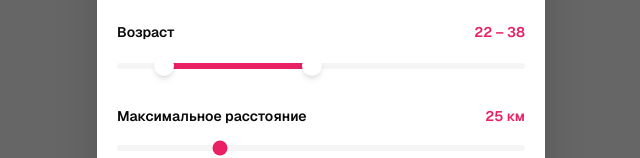
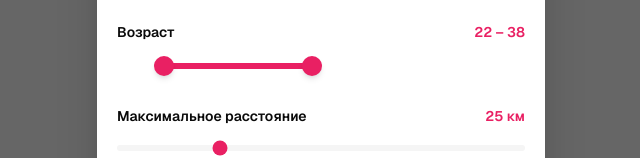
Before and after one commit to Manska2525/VVV-12, a Next.js app: page / in a window 1280 px wide. Both pictures are taken after a click on the button "Фильтры". Shown: the part 447-605 px from the top of the page, without its empty margins (319-959 px from the left). Built offline with nearby package versions, Linux system fonts and the light colour scheme.

Commit message:
fix: change age slider track to white and handles to pink

```diff
--- a/src/components/app/filters-sheet.tsx
+++ b/src/components/app/filters-sheet.tsx
@@ -217,7 +217,7 @@ function DualRangeSlider({
 
   return (
     <div className="relative h-8">
-      <div className="absolute left-0 right-0 top-1/2 h-1.5 -translate-y-1/2 rounded-full bg-secondary" />
+      <div className="absolute left-0 right-0 top-1/2 h-1.5 -translate-y-1/2 rounded-full bg-white" />
       <div
         className="absolute top-1/2 h-1.5 -translate-y-1/2 rounded-full bg-primary"
         style={{ left: `${leftPct}%`, right: `${100 - rightPct}%` }}
@@ -231,7 +231,7 @@ function DualRangeSlider({
           const v = Math.min(Number(e.target.value), valueMax - 1);
           onChange(v, valueMax);
         }}
-        className="pointer-events-none absolute inset-0 h-full w-full appearance-none bg-transparent [&::-webkit-slider-thumb]:pointer-events-auto [&::-webkit-slider-thumb]:h-5 [&::-webkit-slider-thumb]:w-5 [&::-webkit-slider-thumb]:appearance-none [&::-webkit-slider-thumb]:rounded-full [&::-webkit-slider-thumb]:border-2 [&::-webkit-slider-thumb]:border-primary [&::-webkit-slider-thumb]:bg-white [&::-webkit-slider-thumb]:shadow-md"
+        className="pointer-events-none absolute inset-0 h-full w-full appearance-none bg-transparent [&::-webkit-slider-thumb]:pointer-events-auto [&::-webkit-slider-thumb]:h-5 [&::-webkit-slider-thumb]:w-5 [&::-webkit-slider-thumb]:appearance-none [&::-webkit-slider-thumb]:rounded-full [&::-webkit-slider-thumb]:border-2 [&::-webkit-slider-thumb]:border-primary [&::-webkit-slider-thumb]:bg-primary [&::-webkit-slider-thumb]:shadow-md"
       />
       <input
         type="range"
@@ -242,7 +242,7 @@ function DualRangeSlider({
           const v = Math.max(Number(e.target.value), valueMin + 1);
           onChange(valueMin, v);
         }}
-        className="pointer-events-none absolute inset-0 h-full w-full appearance-none bg-transparent [&::-webkit-slider-thumb]:pointer-events-auto [&::-webkit-slider-thumb]:h-5 [&::-webkit-slider-thumb]:w-5 [&::-webkit-slider-thumb]:appearance-none [&::-webkit-slider-thumb]:rounded-full [&::-webkit-slider-thumb]:border-2 [&::-webkit-slider-thumb]:border-primary [&::-webkit-slider-thumb]:bg-white [&::-webkit-slider-thumb]:shadow-md"
+        className="pointer-events-none absolute inset-0 h-full w-full appearance-none bg-transparent [&::-webkit-slider-thumb]:pointer-events-auto [&::-webkit-slider-thumb]:h-5 [&::-webkit-slider-thumb]:w-5 [&::-webkit-slider-thumb]:appearance-none [&::-webkit-slider-thumb]:rounded-full [&::-webkit-slider-thumb]:border-2 [&::-webkit-slider-thumb]:border-primary [&::-webkit-slider-thumb]:bg-primary [&::-webkit-slider-thumb]:shadow-md"
       />
     </div>
   );
```
